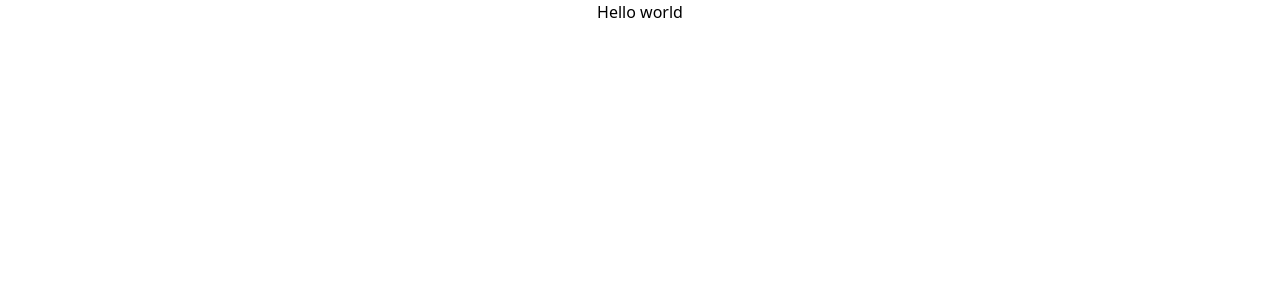
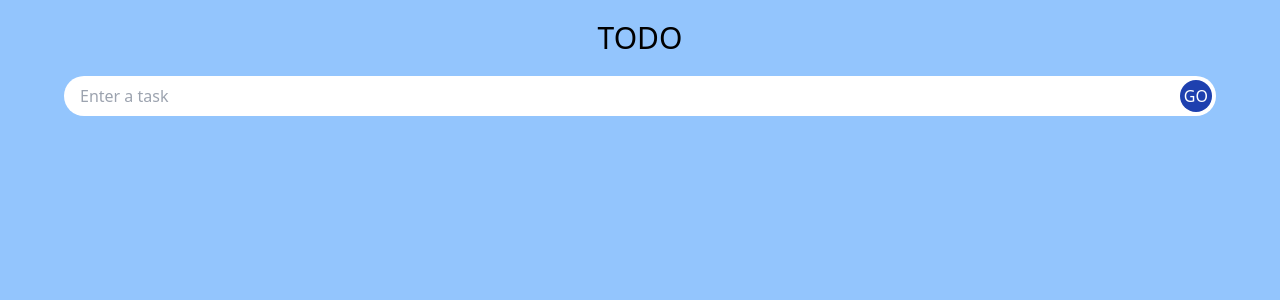
Before and after one commit to RadkaPav/Todo, a React (Create React App) app: page / in a window 1280 px wide. Shown: the top 300 px of the page. Built offline with nearby package versions, Linux system fonts and the light colour scheme.

Commit message:
Vytvořena komponenta TaskInput

```diff
--- a/public/index.html
+++ b/public/index.html
@@ -26,7 +26,7 @@
     -->
     <title>React App</title>
   </head>
-  <body>
+  <body class="bg-blue-300">
     <noscript>You need to enable JavaScript to run this app.</noscript>
     <div id="root"></div>
     <!--
--- a/src/App.css
+++ /dev/null
@@ -1,38 +0,0 @@
-.App {
-  text-align: center;
-}
-
-.App-logo {
-  height: 40vmin;
-  pointer-events: none;
-}
-
-@media (prefers-reduced-motion: no-preference) {
-  .App-logo {
-    animation: App-logo-spin infinite 20s linear;
-  }
-}
-
-.App-header {
-  background-color: #282c34;
-  min-height: 100vh;
-  display: flex;
-  flex-direction: column;
-  align-items: center;
-  justify-content: center;
-  font-size: calc(10px + 2vmin);
-  color: white;
-}
-
-.App-link {
-  color: #61dafb;
-}
-
-@keyframes App-logo-spin {
-  from {
-    transform: rotate(0deg);
-  }
-  to {
-    transform: rotate(360deg);
-  }
-}
--- a/src/App.tsx
+++ b/src/App.tsx
@@ -1,12 +1,16 @@
-import React from 'react';
-import './App.css';
+import React, { useState } from 'react';
+import TaskInput from './components/TaskInput';
+import { log } from 'console';
 
-function App() {
+const App:React.FC = () => {
+  const [todo, setTodo] = useState<string>('')
+   console.log(todo)
   return (
-    <div className="App">
-     Hello world
+    <div className="bg-blue-300 w-full">
+     <h1 className='text-3xl text my-5 text-center'>TODO</h1>
+     <TaskInput todo={todo} setTodo={setTodo}/>
     </div>
-  );
+  )
 }
 
 export default App;
--- /dev/null
+++ b/src/components/TaskInput.tsx
@@ -0,0 +1,17 @@
+import React from 'react'
+
+interface Props {
+    todo: string,
+    setTodo: React.Dispatch<React.SetStateAction<string>>
+}
+
+const TaskInput: React.FC<Props> = ({ todo, setTodo }) => {
+  return (
+    <form className='relative w-[90%] mx-auto'>
+<input placeholder='Enter a task' className='w-[100%] py-2 px-4 rounded-full outline-none' value={todo} onChange={(e) => setTodo(e.target.value)}/>
+<button type='submit' className='bg-blue-800 p-1 rounded-full absolute right-1 top-1 text-white'>GO</button>
+    </form>
+  )
+}
+
+export default TaskInput
```
